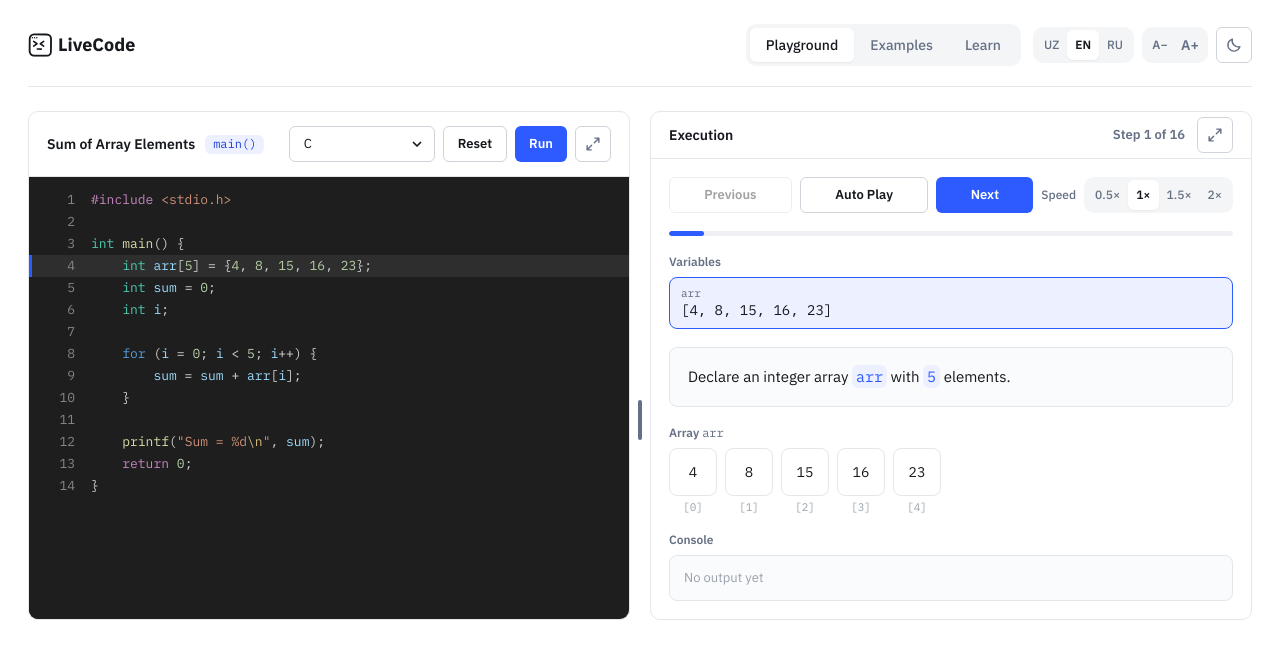
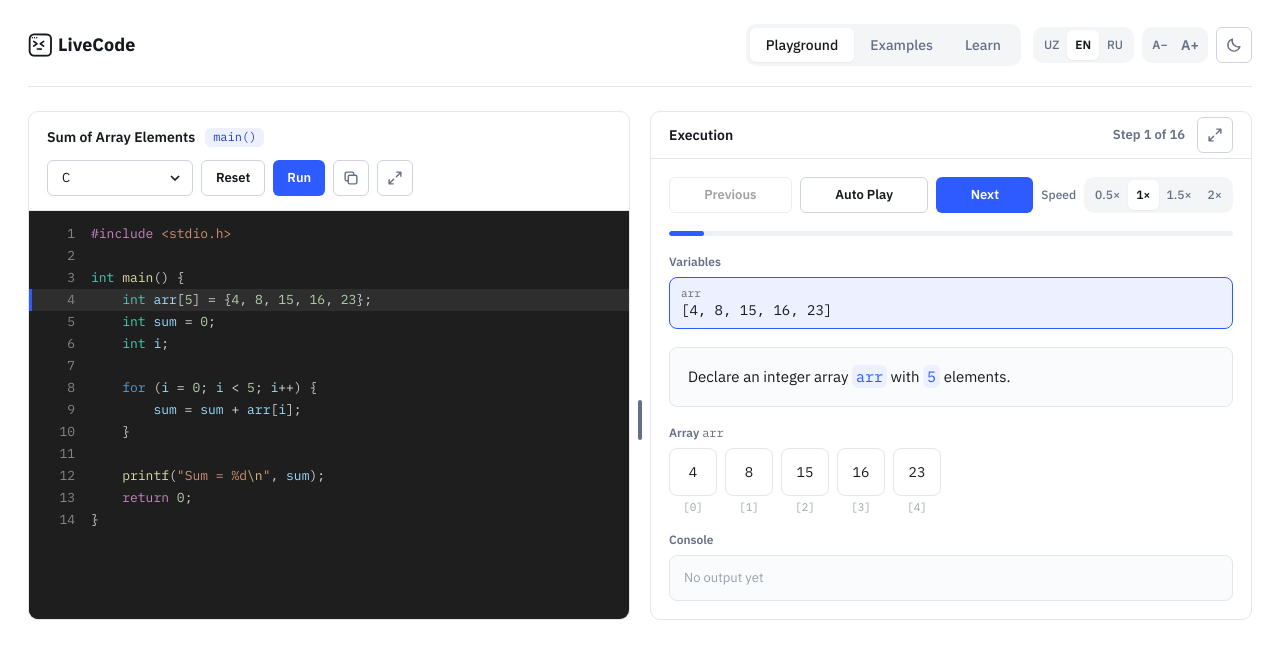
Before and after one commit to BaxromBobokulov/LiveCode, a React (Vite) app: page / in a window 1280 px wide. Shown: the top 658 px of the page. Built offline with nearby package versions, Linux system fonts and the light colour scheme; the HTML template or start-up script is replaced by a standard one.

Commit message:
Implement copy function

```diff
--- /dev/null
+++ b/src/features/playground/CopyCodeButton.tsx
@@ -0,0 +1,92 @@
+import { AnimatePresence, motion, useReducedMotion } from 'framer-motion'
+import { useEffect, useState } from 'react'
+import { useTranslation } from '../../i18n/useTranslation'
+
+type CopyState = 'idle' | 'copied' | 'failed'
+
+/** How long the checkmark (or the "couldn't copy" mark) stays before the copy icon comes back. */
+const FEEDBACK_MS = 1500
+
+/**
+ * Icon button in the editor header: copies the whole program to the clipboard.
+ * For a moment afterwards the icon becomes a checkmark, or a "!" in the error color if the
+ * browser refused (e.g. the page isn't on https, or clipboard access is blocked).
+ */
+function CopyCodeButton({ code }: { code: string }) {
+  const { t } = useTranslation()
+  const [state, setState] = useState<CopyState>('idle')
+  const reduceMotion = useReducedMotion()
+
+  // Go back to the copy icon after a moment.
+  useEffect(() => {
+    if (state === 'idle') return
+    const timer = setTimeout(() => setState('idle'), FEEDBACK_MS)
+    return () => clearTimeout(timer)
+  }, [state])
+
+  async function copy() {
+    try {
+      // navigator.clipboard is undefined outside a secure context, so this throws there too.
+      await navigator.clipboard.writeText(code)
+      setState('copied')
+    } catch {
+      setState('failed')
+    }
+  }
+
+  const label = state === 'copied' ? t('editor.copied') : state === 'failed' ? t('editor.copyFailed') : t('editor.copy')
+
+  return (
+    <button
+      type="button"
+      onClick={copy}
+      aria-label={label}
+      title={label}
+      // Same look as MaximizeButton: 36px, with the before: layer stretching the touch target to 44px.
+      className={`relative flex size-9 shrink-0 items-center justify-center rounded-control border border-borderStrong bg-panel transition-colors before:absolute before:-inset-1 hover:bg-surface focus-visible:outline-2 focus-visible:outline-offset-2 focus-visible:outline-accent ${
+        state === 'copied' ? 'text-accentText' : state === 'failed' ? 'text-error' : 'text-textMuted hover:text-text'
+      }`}
+    >
+      <AnimatePresence mode="popLayout" initial={false}>
+        <motion.svg
+          key={state}
+          aria-hidden="true"
+          viewBox="0 0 20 20"
+          className="size-4.5"
+          fill="none"
+          stroke="currentColor"
+          strokeWidth="1.6"
+          strokeLinecap="round"
+          strokeLinejoin="round"
+          initial={reduceMotion ? false : { opacity: 0, scale: 0.6 }}
+          animate={{ opacity: 1, scale: 1 }}
+          exit={reduceMotion ? { opacity: 0, transition: { duration: 0 } } : { opacity: 0, scale: 0.6 }}
+          transition={{ duration: 0.18 }}
+        >
+          {state === 'copied' ? (
+            // Checkmark
+            <path d="M4.5 10.5l3.5 3.5 7.5-8" />
+          ) : state === 'failed' ? (
+            // Exclamation mark in a circle
+            <>
+              <circle cx="10" cy="10" r="6.5" />
+              <path d="M10 6.5v4M10 13.5v.01" />
+            </>
+          ) : (
+            // Two overlapping sheets: copy
+            <>
+              <rect x="7" y="7" width="9.5" height="9.5" rx="1.5" />
+              <path d="M13 7V5a1.5 1.5 0 0 0-1.5-1.5h-6.5A1.5 1.5 0 0 0 3.5 5v6.5A1.5 1.5 0 0 0 5 13h2" />
+            </>
+          )}
+        </motion.svg>
+      </AnimatePresence>
+      {/* Screen readers hear the result too, not only the new label */}
+      <span role="status" className="sr-only">
+        {state === 'idle' ? '' : label}
+      </span>
+    </button>
+  )
+}
+
+export default CopyCodeButton
--- a/src/features/playground/EditorPanel.tsx
+++ b/src/features/playground/EditorPanel.tsx
@@ -11,6 +11,7 @@ import { usesScanf } from '../../engine/interpreter'
 import { useTranslation } from '../../i18n/useTranslation'
 import { useCurrentExample, usePlaygroundStore } from '../../store/playgroundStore'
 import { cAutocomplete } from './cCompletions'
+import CopyCodeButton from './CopyCodeButton'
 import { cLanguage, codeMirrorTheme, execLineHighlight } from './codeMirrorTheme'
 
 // Only C is supported in this version; the others are shown as coming later.
@@ -83,6 +84,7 @@ function EditorPanel({ onRun, inputRef, isMaximized, onToggleMaximize, className
             {t('button.reset')}
           </Button>
           <Button onClick={onRun}>{t('button.run')}</Button>
+          <CopyCodeButton code={code} />
           <MaximizeButton
             isMaximized={isMaximized}
             label={isMaximized ? t('layout.restore') : t('layout.expandEditor')}
--- a/src/i18n/translations.ts
+++ b/src/i18n/translations.ts
@@ -25,6 +25,9 @@ const en = {
   'playback.speed': 'Speed',
 
   'editor.language': 'Programming language',
+  'editor.copy': 'Copy code',
+  'editor.copied': 'Copied',
+  'editor.copyFailed': "Couldn't copy the code",
   'editor.input': 'Input',
   'editor.inputHint': 'Values for scanf, separated by spaces, e.g. 5 2.5',
   'editor.inputEdit': 'Edit',
@@ -406,6 +409,9 @@ const uz: Record<TranslationKey, string> = {
   'playback.speed': 'Tezlik',
 
   'editor.language': 'Dasturlash tili',
+  'editor.copy': 'Kodni nusxalash',
+  'editor.copied': 'Nusxalandi',
+  'editor.copyFailed': "Kodni nusxalab bo'lmadi",
   'editor.input': 'Kiritish',
   'editor.inputHint': "scanf uchun qiymatlar, bo'sh joy bilan ajratilgan, masalan 5 2.5",
   'editor.inputEdit': "O'zgartirish",
@@ -791,6 +797,9 @@ const ru: Record<TranslationKey, string> = {
   'playback.speed': 'Скорость',
 
   'editor.language': 'Язык программирования',
+  'editor.copy': 'Копировать код',
+  'editor.copied': 'Скопировано',
+  'editor.copyFailed': 'Не удалось скопировать код',
   'editor.input': 'Ввод',
   'editor.inputHint': 'Значения для scanf через пробел, например 5 2.5',
   'editor.inputEdit': 'Изменить',
```
